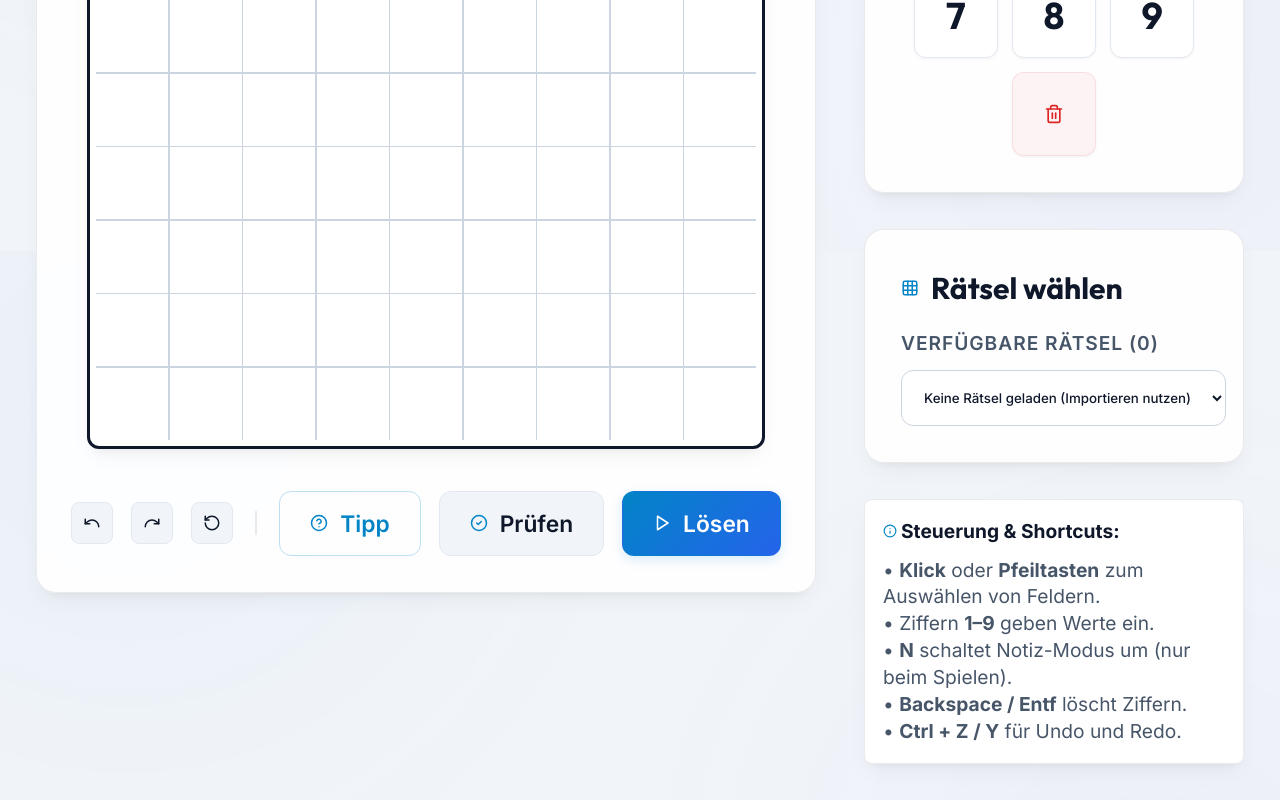
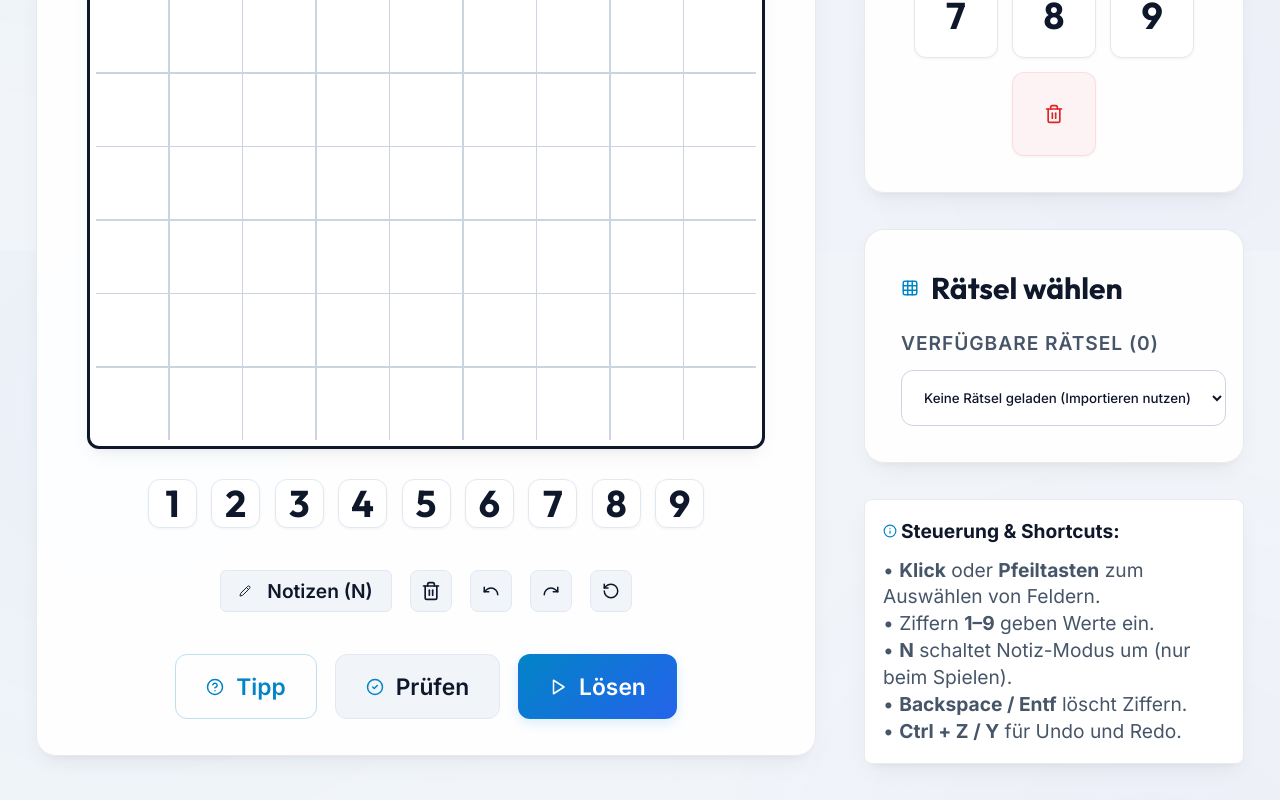
Before and after one commit to hucky61/straights, a React (Vite) app: page / in a window 1280 px wide. Shown: the part 549-1349 px from the top of the page. Built offline with nearby package versions, Linux system fonts and the light colour scheme.

Commit message:
feat: implement main Str8ts application component and styling

```diff
--- a/src/App.jsx
+++ b/src/App.jsx
@@ -804,9 +804,33 @@ export default function App() {
             errors={errors}
             size={boardSize}
           />
-
+          <div className="numpad-row">
+            {Array.from({ length: boardSize }, (_, i) => i + 1).map(num => (
+              <button
+                key={num}
+                className="numpad-btn"
+                onClick={() => handleInput(num)}
+                disabled={!selectedCell}
+              >
+                {num}
+              </button>
+            ))}
+          </div>
           {/* Quick Action buttons under the board */}
           <div className="btn-row" style={{ marginTop: '0.5rem', width: '100%', justifyContent: 'center', flexWrap: 'wrap' }}>
+            {gameMode === 'play' && (
+              <button
+                className={`btn pencil-mode-btn ${pencilMode ? 'active' : 'btn-secondary'}`}
+                style={{ padding: '0.35rem 0.75rem', fontSize: '0.8rem', borderRadius: '6px' }}
+                onClick={() => setPencilMode(!pencilMode)}
+              >
+                <Pencil size={12} style={{ marginRight: '4px' }} />
+                Notizen (N)
+              </button>
+            )}
+            <button className="btn btn-secondary btn-icon numpad-erase" onClick={handleDelete} disabled={!selectedCell} title="Feld leeren">
+              <Trash2 size={20} />
+            </button>
             <button className="btn btn-secondary btn-icon" onClick={handleUndo} disabled={history.length === 0} title="Rückgängig (Ctrl+Z)">
               <Undo size={18} />
             </button>
@@ -816,9 +840,8 @@ export default function App() {
             <button className="btn btn-secondary btn-icon" onClick={handleReset} title="Zurücksetzen">
               <RotateCcw size={18} />
             </button>
-
-            <div style={{ width: '2px', height: '24px', background: 'var(--glass-border)', margin: '0 4px' }} />
-
+          </div>
+          <div className="btn-row" style={{ marginTop: '0.5rem', width: '100%', justifyContent: 'center', flexWrap: 'wrap' }}>
             <button className="btn btn-outline-glow" onClick={handleHint} title="Tipp erhalten">
               <HelpCircle size={18} />
               Tipp
--- a/src/index.css
+++ b/src/index.css
@@ -601,6 +601,13 @@ body {
   max-width: 280px;
   margin: 0 auto;
   width: 100%;
+}
+
+.numpad-row {
+  display: grid;
+  grid-template-columns: repeat(9, 1fr);
+  gap: 0.6rem;
+  margin: 0 auto;
 }
 
 .numpad-btn {
```
